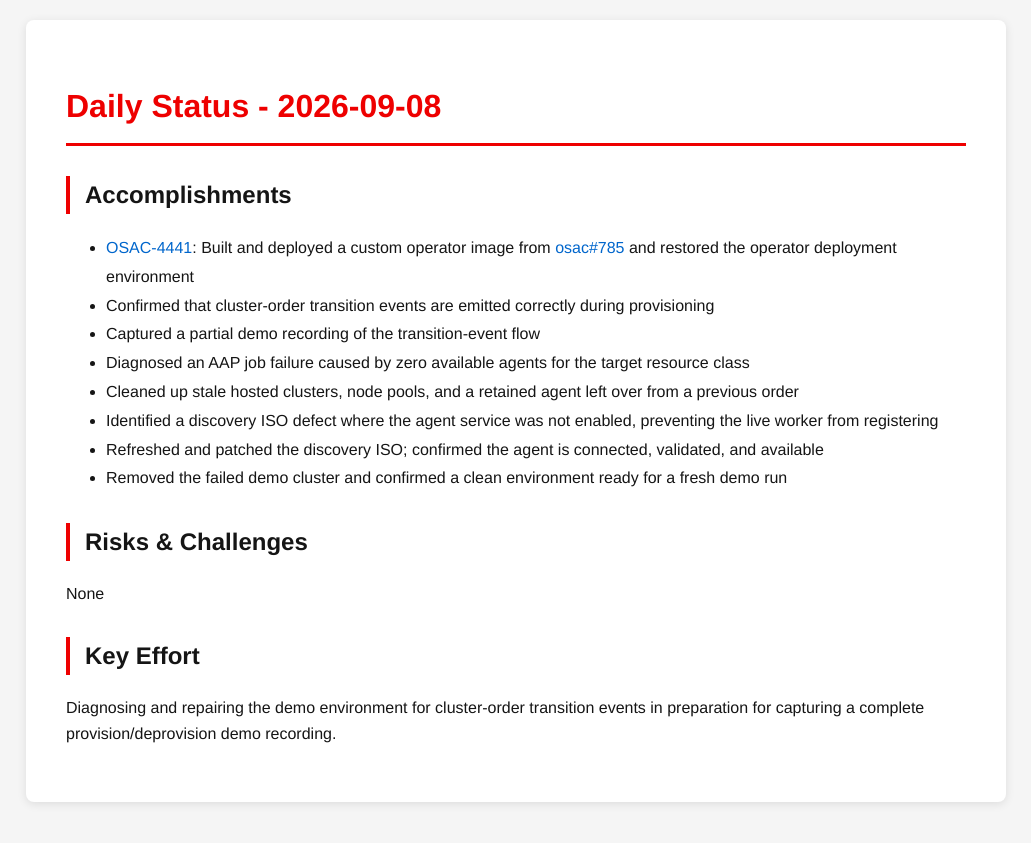
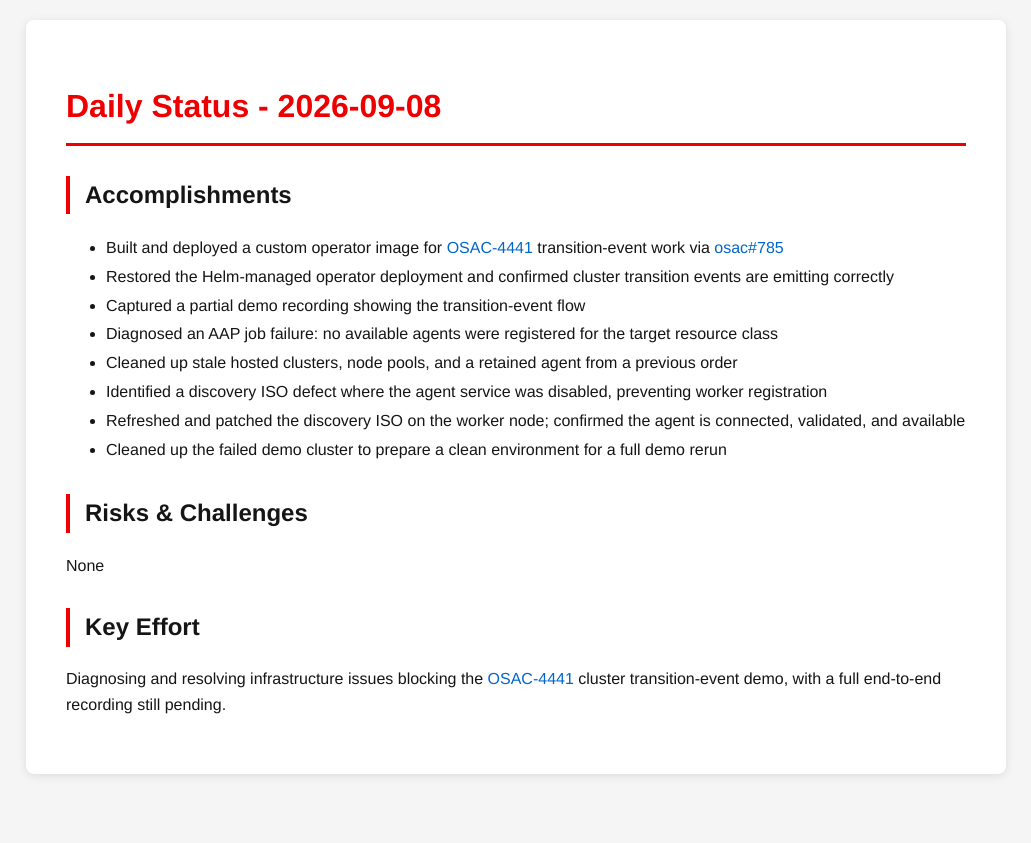
Before and after one commit to tzvatot/daily-status, a Jekyll site: the page built from 2026-09-08.md, in a window 1280 px wide. Shown: the top 843 px of the page, without its empty margins (124-1155 px from the left). Built offline with Jekyll 4.4.1, drawn with Linux system fonts in a browser that asks for light colours.

Commit message:
Daily status update - 2026-09-08

```diff
--- a/2026-09-08.md
+++ b/2026-09-08.md
@@ -7,17 +7,17 @@ date: 2026-09-08
 # Daily Status - 2026-09-08
 
 ## Accomplishments
-- [OSAC-4441](https://redhat.atlassian.net/browse/OSAC-4441): Built and deployed a custom operator image from [osac#785](https://github.com/osac-project/osac/pull/785) and restored the operator deployment environment
-- Confirmed that cluster-order transition events are emitted correctly during provisioning
-- Captured a partial demo recording of the transition-event flow
-- Diagnosed an AAP job failure caused by zero available agents for the target resource class
-- Cleaned up stale hosted clusters, node pools, and a retained agent left over from a previous order
-- Identified a discovery ISO defect where the agent service was not enabled, preventing the live worker from registering
-- Refreshed and patched the discovery ISO; confirmed the agent is connected, validated, and available
-- Removed the failed demo cluster and confirmed a clean environment ready for a fresh demo run
+- Built and deployed a custom operator image for [OSAC-4441](https://redhat.atlassian.net/browse/OSAC-4441) transition-event work via [osac#785](https://github.com/osac-project/osac/pull/785)
+- Restored the Helm-managed operator deployment and confirmed cluster transition events are emitting correctly
+- Captured a partial demo recording showing the transition-event flow
+- Diagnosed an AAP job failure: no available agents were registered for the target resource class
+- Cleaned up stale hosted clusters, node pools, and a retained agent from a previous order
+- Identified a discovery ISO defect where the agent service was disabled, preventing worker registration
+- Refreshed and patched the discovery ISO on the worker node; confirmed the agent is connected, validated, and available
+- Cleaned up the failed demo cluster to prepare a clean environment for a full demo rerun
 
 ## Risks & Challenges
 None
 
 ## Key Effort
-Diagnosing and repairing the demo environment for cluster-order transition events in preparation for capturing a complete provision/deprovision demo recording.
+Diagnosing and resolving infrastructure issues blocking the [OSAC-4441](https://redhat.atlassian.net/browse/OSAC-4441) cluster transition-event demo, with a full end-to-end recording still pending.
```
